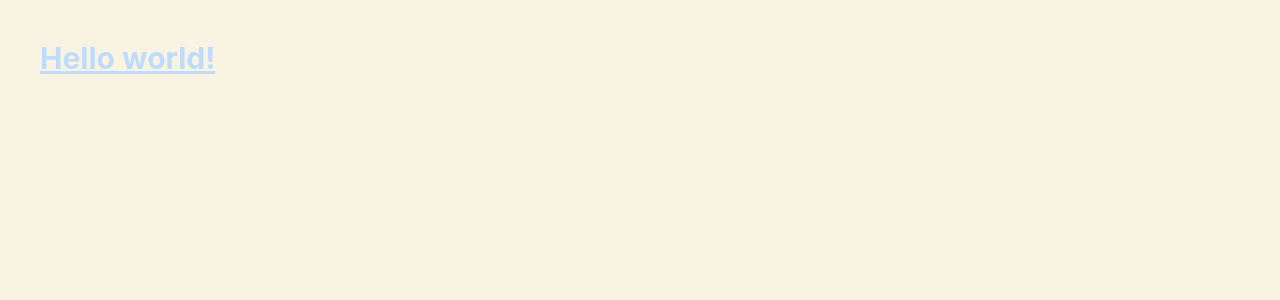
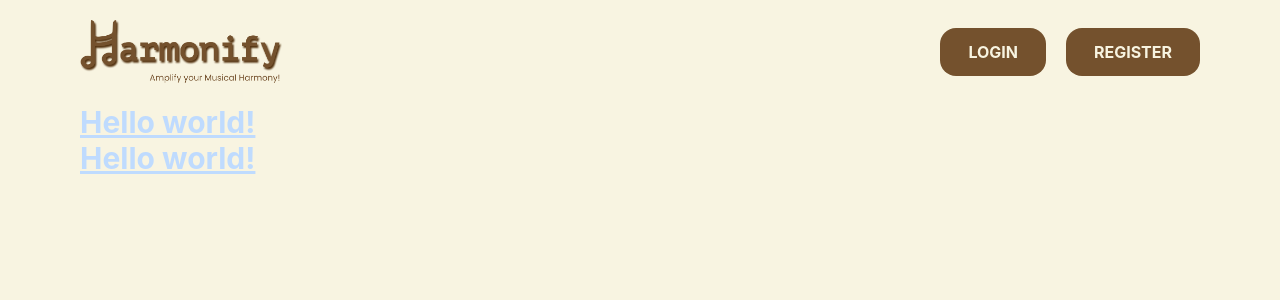
Before and after one commit to nrkahfirhmd/harmonify, a React (Create React App) app in the folder app/harmonify/: page / in a window 1280 px wide. Shown: the top 300 px of the page. Built offline with nearby package versions, Linux system fonts and the light colour scheme.

Commit message:
header done

```diff
--- /dev/null
+++ b/app/harmonify/src/components/Footer.jsx
@@ -0,0 +1,9 @@
+function Footer() {
+  return (
+    <h1 className="text-3xl font-bold underline text-blue-200">
+      Hello world!
+    </h1>
+  );
+}
+
+export default Footer;
--- a/app/harmonify/src/components/Header.jsx
+++ b/app/harmonify/src/components/Header.jsx
@@ -0,0 +1,18 @@
+function Header() {
+  return (
+    <div className="flex justify-between items-center py-5">
+        <div className="w-100">
+            <img src="/logo.png" alt="logo" className="h-16" />
+        </div>
+        {/* <div className="text-[#74512D] font-bold text-2xl">
+            nurkahfi061204
+        </div> */}
+        <div className="flex gap-5">
+            <button className="bg-[#74512D] text-[#F8F4E1] text-md px-7 py-3 rounded-2xl font-bold">LOGIN</button>
+            <button className="bg-[#74512D] text-[#F8F4E1] text-md px-7 py-3 rounded-2xl font-bold">REGISTER</button>
+        </div>
+    </div>
+  );
+}
+
+export default Header;
--- a/app/harmonify/src/index.js
+++ b/app/harmonify/src/index.js
@@ -3,12 +3,16 @@ import ReactDOM from 'react-dom/client';
 import './index.css';
 import App from './App';
 import reportWebVitals from './reportWebVitals';
+import Header from './components/Header';
+import Footer from './components/Footer';
 
 const root = ReactDOM.createRoot(document.getElementById('root'));
 root.render(
   <React.StrictMode>
-    <div className="p-10 bg-[#F8F4E1] w-full h-[100vh]">
+    <div className="px-20 bg-[#F8F4E1] w-full h-[100vh]">
+      <Header />
       <App />
+      <Footer />
     </div>
   </React.StrictMode>
 );
```
